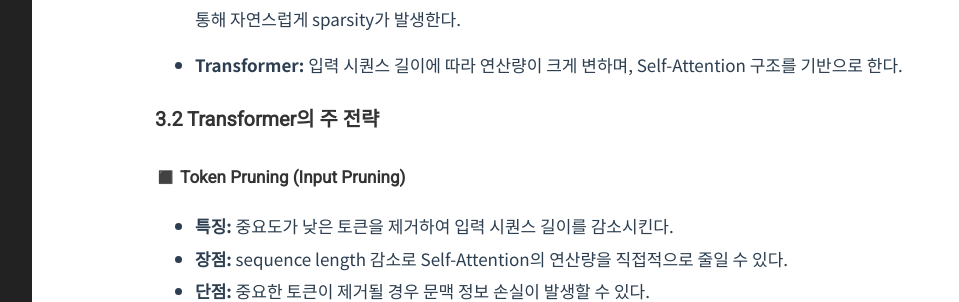
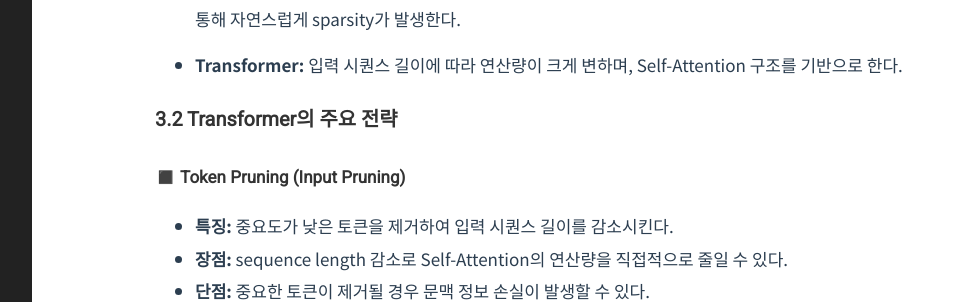
Before and after one commit to Youngjun-CV/Youngjun-CV.github.io, a Jekyll site: the page built from _posts/model compression/2026-04-01-granularity-criterion.markdown, in a window 1280 px wide and 900 px high, scrolled down 6280 px. Shown: the part 152-454 px from the top of the window, without its empty margins (228-1187 px from the left). Built offline with Jekyll 4.4.1, drawn with Linux system fonts in a browser that asks for light colours; formulas are drawn with MathJax 3.

Commit message:
Update 2026-04-01-granularity-criterion.markdown

```diff
--- a/_posts/model compression/2026-04-01-granularity-criterion.markdown
+++ b/_posts/model compression/2026-04-01-granularity-criterion.markdown
@@ -154,7 +154,7 @@ $$
 
 * **Transformer:** 입력 시퀀스 길이에 따라 연산량이 크게 변하며, Self-Attention 구조를 기반으로 한다.
 
-### 3.2 Transformer의 주 전략
+### 3.2 Transformer의 주요 전략
 
 #### ◼️ Token Pruning (Input Pruning)
 * **특징:** 중요도가 낮은 토큰을 제거하여 입력 시퀀스 길이를 감소시킨다.
```
